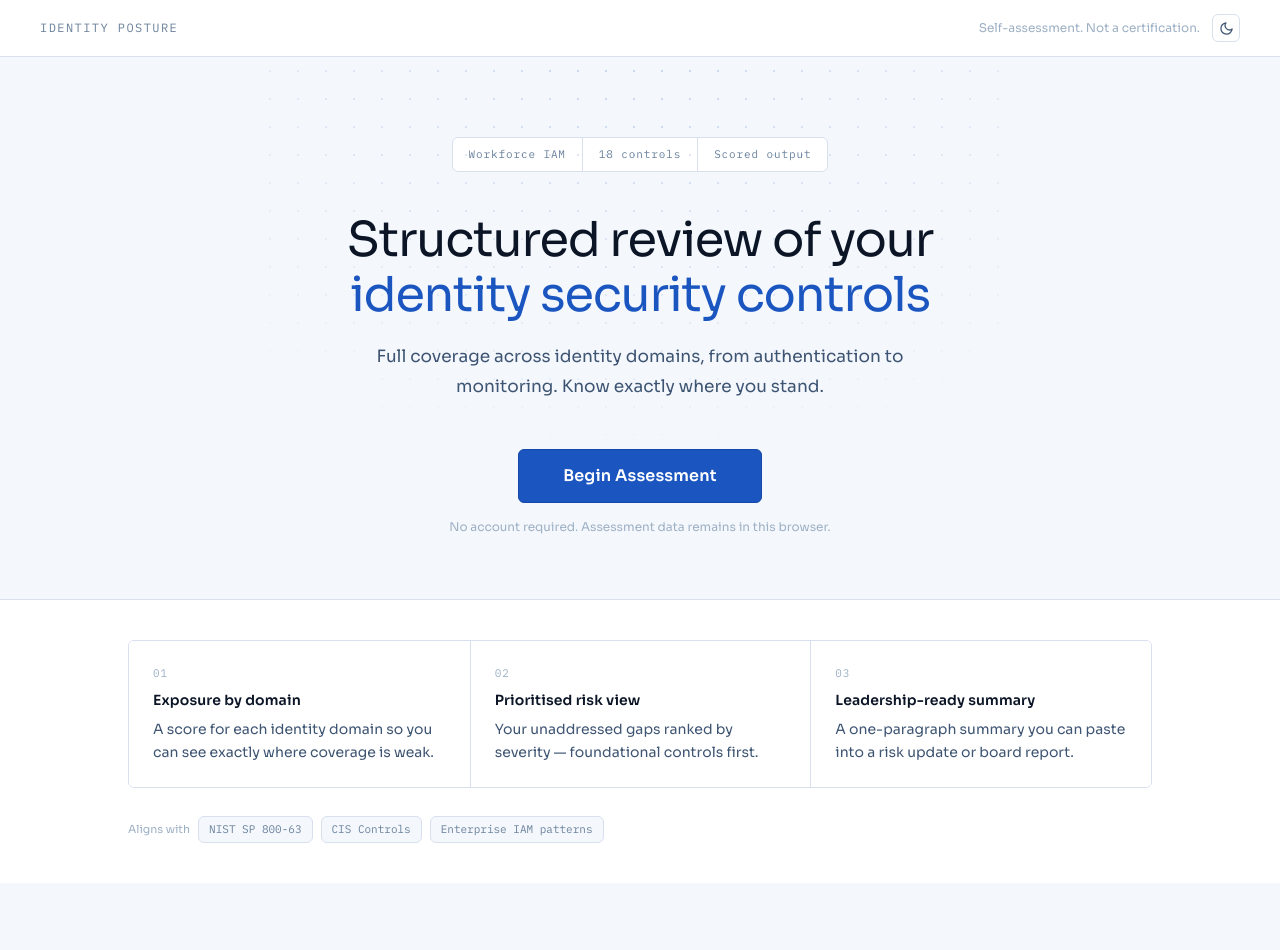
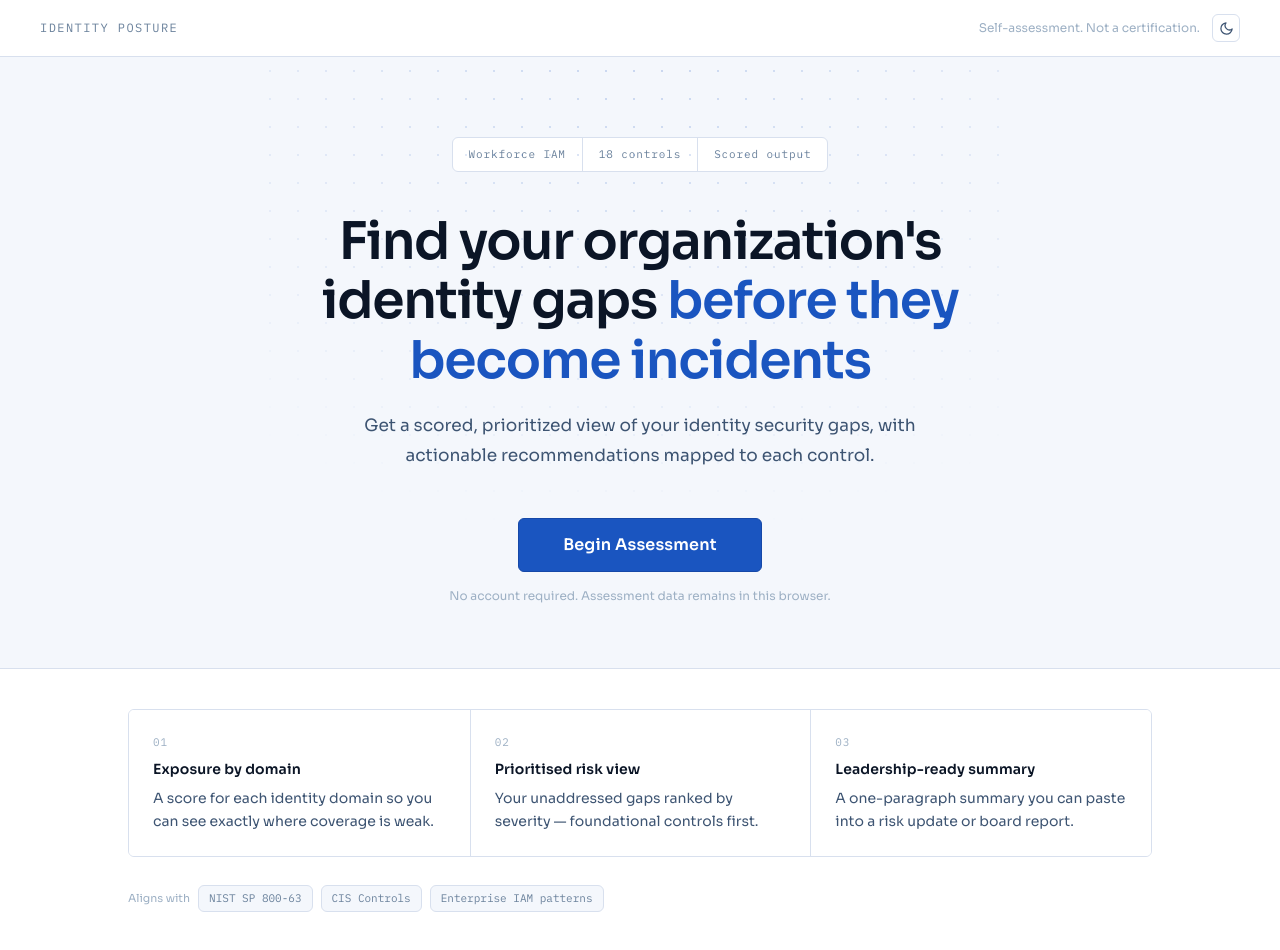
Before and after one commit to sid-nalegave/identity-posture, a React (Vite) app: page / in a window 1280 px wide. Before the commit the page ends 883 px from the top, so only its background shows below. Built offline with nearby package versions, Linux system fonts and the light colour scheme.

Commit message:
Tweak landing page hero text and styling

```diff
--- a/src/components/Landing.tsx
+++ b/src/components/Landing.tsx
@@ -63,19 +63,18 @@ export function Landing({ isDark, onStart, onToggleTheme }: LandingProps) {
 
           <h1
             className="mb-5 font-sans text-text-primary"
-            style={{ fontSize: "clamp(30px, 4.5vw, 48px)", lineHeight: 1.15, letterSpacing: "-0.025em" }}
+            style={{ fontSize: "52px", fontWeight: 600, lineHeight: 1.15, letterSpacing: "-0.025em" }}
           >
-            Structured review of your
-            <br />
-            <span className="text-accent">identity security controls</span>
+            Find your organization's identity gaps{" "}
+            <span className="text-accent" style={{ fontWeight: 600 }}>before they become incidents</span>
           </h1>
 
           <p
             className="mb-12 max-w-xl text-text-secondary"
             style={{ fontSize: "clamp(15px, 1.8vw, 17px)", lineHeight: 1.75 }}
           >
-            Full coverage across identity domains, from authentication to monitoring. Know exactly
-            where you stand.
+            Get a scored, prioritized view of your identity security gaps, with actionable
+            recommendations mapped to each control.
           </p>
 
           <button
```
